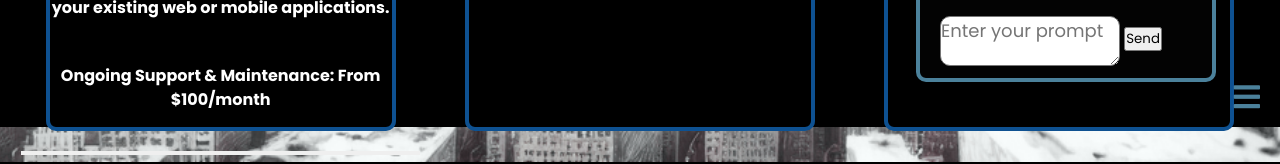
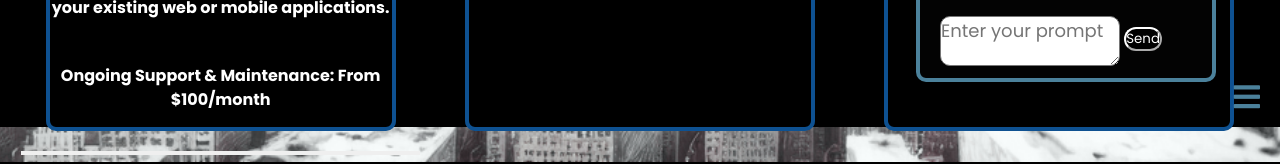
Before and after one commit to TechieArtist/bishop, a website: page pricing.html in a window 1280 px wide. Both pictures are taken after a click on the button "Toggle Chat". Shown: the part 638-802 px from the top of the page. Drawn offline with Linux system fonts and the light colour scheme; a web font is replaced by a local one.

Commit message:
Update pricingstyle.css

```diff
--- a/pricingstyle.css
+++ b/pricingstyle.css
@@ -172,11 +172,14 @@ section{
 }
 
 .chat-container button {
-  color: #000000; /* Black */
-  position: relative;
-  top: 75%;
-}
+    color: #ffffff; /* Black */
+    position: relative;
+    border-radius: 50px;
+    top: 75%;
 
+    background-color: #000000;
+    border-color: #fff;
+  }
 #response {
   color: #ffffff; /* White */
 }
```
